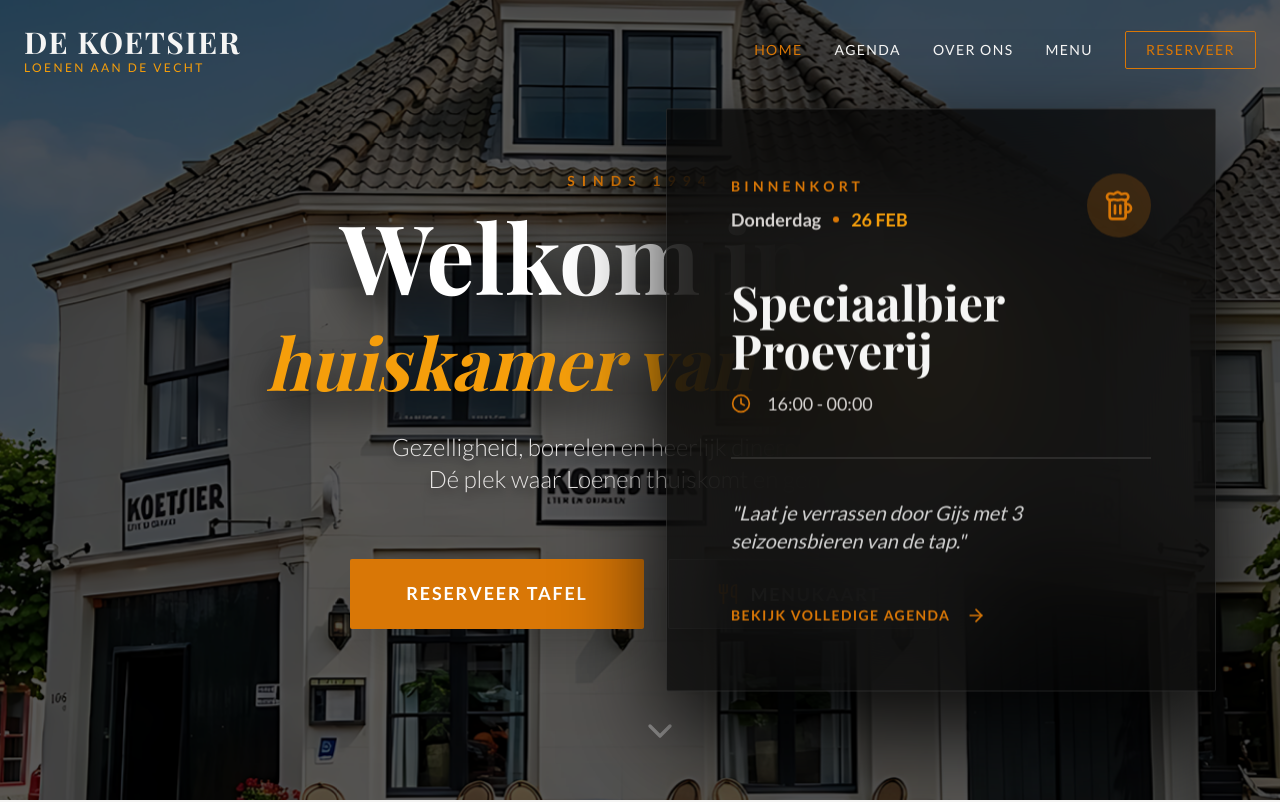
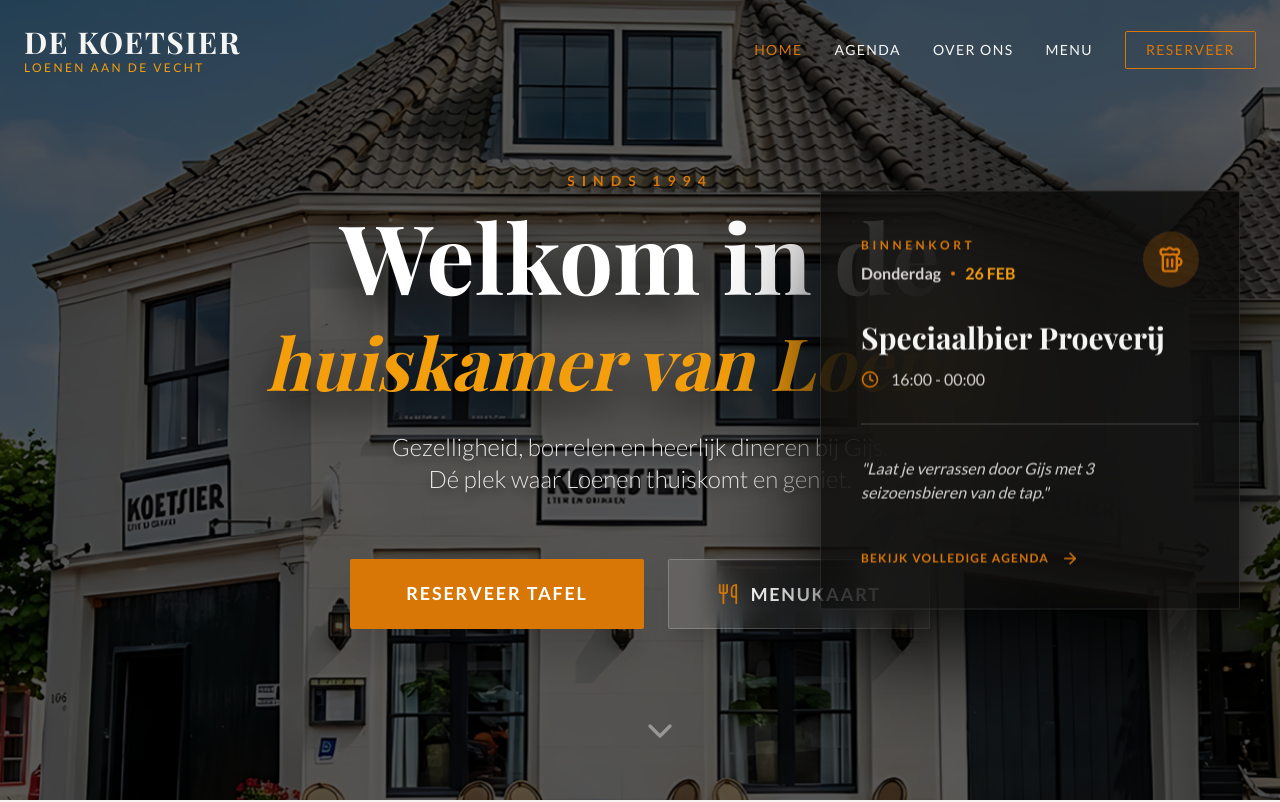
Before and after one commit to kavezed-debug/dekoetsier, a Next.js app: page / in a window 1280 px wide. Shown: the top 802 px of the page. Built offline with nearby package versions, Linux system fonts and the light colour scheme; a web font is replaced by a local one.

Commit message:
Refine Hero activity card sizing: reduced dimensions to prevent overlap with central content

```diff
--- a/components/Hero.tsx
+++ b/components/Hero.tsx
@@ -118,46 +118,46 @@
       </div>
 
       {/* Floating Activity Card - Responsive: Centered botton on mobile, Right-floating on desktop */}
-      <div className="absolute bottom-24 left-4 right-4 xl:bottom-auto xl:left-auto xl:right-16 xl:top-1/2 xl:-translate-y-1/2 w-full max-w-[calc(100%-2rem)] md:max-w-md xl:max-w-[550px] mx-auto xl:mx-0 z-30">
-        <div key={currentActivityIndex} className="animate-card bg-black/70 backdrop-blur-3xl border border-white/10 p-6 md:p-8 xl:p-16 rounded-sm shadow-[0_40px_100px_rgba(0,0,0,0.9)] relative overflow-hidden group">
+      <div className="absolute bottom-20 left-4 right-4 xl:bottom-auto xl:left-auto xl:right-10 xl:top-1/2 xl:-translate-y-1/2 w-full max-w-[calc(100%-2rem)] md:max-w-md xl:max-w-[420px] mx-auto xl:mx-0 z-30">
+        <div key={currentActivityIndex} className="animate-card bg-black/70 backdrop-blur-3xl border border-white/10 p-5 md:p-6 xl:p-10 rounded-sm shadow-[0_40px_100px_rgba(0,0,0,0.9)] relative overflow-hidden group">
           {/* Very subtle glow */}
           <div className="absolute -top-10 -right-10 w-20 h-20 bg-koetsier-gold/5 rounded-full blur-3xl group-hover:bg-koetsier-gold/10 transition-colors"></div>
 
-          <div className="flex justify-between items-start mb-4 md:mb-6 xl:mb-10 relative z-10">
-            <div className="space-y-1 xl:space-y-2">
-              <span className="text-koetsier-gold text-[10px] md:text-xs xl:text-sm font-bold uppercase tracking-[0.3em]">Binnenkort</span>
-              <div className="flex items-center gap-2 xl:gap-3 text-stone-300 text-xs md:text-sm xl:text-lg font-semibold">
+          <div className="flex justify-between items-start mb-4 md:mb-5 xl:mb-8 relative z-10">
+            <div className="space-y-1 xl:space-y-1.5">
+              <span className="text-koetsier-gold text-[10px] md:text-xs xl:text-xs font-bold uppercase tracking-[0.3em]">Binnenkort</span>
+              <div className="flex items-center gap-2 xl:gap-2.5 text-stone-300 text-xs md:text-sm xl:text-base font-semibold">
                 <span>{currentActivity.day}</span>
-                <span className="w-1 xl:w-1.5 h-1 xl:h-1.5 bg-koetsier-gold rounded-full"></span>
+                <span className="w-1 xl:w-1 h-1 xl:h-1 bg-koetsier-gold rounded-full"></span>
                 <span className="text-koetsier-gold-light">{dateList[currentActivityIndex]}</span>
               </div>
             </div>
-            <div className="p-2 md:p-3 xl:p-4 bg-koetsier-gold/20 rounded-full text-koetsier-gold shadow-2xl">
+            <div className="p-2 md:p-3 xl:p-3.5 bg-koetsier-gold/20 rounded-full text-koetsier-gold shadow-2xl">
               {React.cloneElement(currentActivity.icon as React.ReactElement<any>, { size: 24, className: "xl:hidden" })}
-              {React.cloneElement(currentActivity.icon as React.ReactElement<any>, { size: 32, className: "hidden xl:block" })}
+              {React.cloneElement(currentActivity.icon as React.ReactElement<any>, { size: 28, className: "hidden xl:block" })}
             </div>
           </div>
 
-          <h2 className="font-serif text-2xl md:text-3xl xl:text-5xl font-bold text-koetsier-cream mb-2 xl:mb-4 group-hover:text-koetsier-gold transition-colors duration-500 leading-tight">
+          <h2 className="font-serif text-2xl md:text-3xl xl:text-3xl font-bold text-koetsier-cream mb-2 xl:mb-3 group-hover:text-koetsier-gold transition-colors duration-500 leading-tight">
             {currentActivity.title}
           </h2>
 
-          <div className="flex items-center gap-2 md:gap-4 text-stone-300 text-xs md:text-sm xl:text-lg mb-4 md:mb-6 xl:mb-10 border-b border-white/20 pb-4 md:pb-6 xl:pb-10">
+          <div className="flex items-center gap-2 md:gap-3 text-stone-300 text-xs md:text-sm xl:text-base mb-4 md:mb-5 xl:mb-8 border-b border-white/20 pb-4 md:pb-5 xl:pb-8">
             <Clock size={16} className="text-koetsier-gold xl:hidden" />
-            <Clock size={20} className="text-koetsier-gold hidden xl:block" />
+            <Clock size={18} className="text-koetsier-gold hidden xl:block" />
             <span>{currentActivity.time}</span>
           </div>
 
-          <p className="text-white/80 text-xs md:text-sm xl:text-xl leading-relaxed mb-6 md:mb-8 xl:mb-12 italic line-clamp-2 xl:line-clamp-none">
+          <p className="text-white/80 text-xs md:text-sm xl:text-base leading-relaxed mb-6 md:mb-7 xl:mb-10 italic line-clamp-2">
             "{currentActivity.description}"
           </p>
 
           <button
             onClick={() => document.getElementById('agenda')?.scrollIntoView({ behavior: 'smooth' })}
-            className="group inline-flex items-center gap-2 md:gap-4 text-koetsier-gold font-bold uppercase tracking-widest text-[10px] md:text-xs xl:text-sm hover:text-white transition-all duration-300 transform hover:translate-x-2"
+            className="group inline-flex items-center gap-2 md:gap-3 text-koetsier-gold font-bold uppercase tracking-widest text-[10px] md:text-xs xl:text-xs hover:text-white transition-all duration-300 transform hover:translate-x-2"
           >
             Bekijk volledige agenda <ArrowRight size={16} className="xl:hidden group-hover:translate-x-2 transition-transform" />
-            <ArrowRight size={20} className="hidden xl:block group-hover:translate-x-3 transition-transform" />
+            <ArrowRight size={18} className="hidden xl:block group-hover:translate-x-2 transition-transform" />
           </button>
         </div>
       </div>
```
